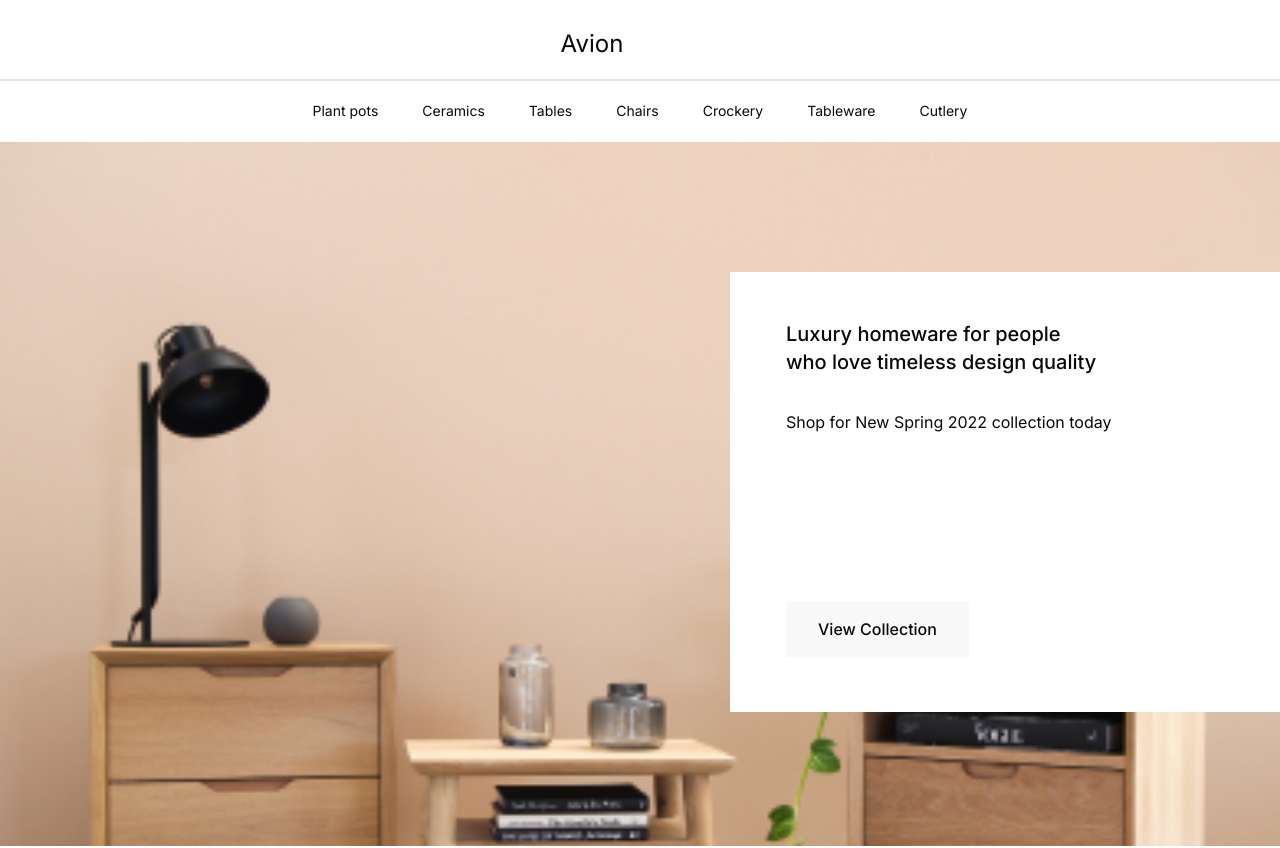
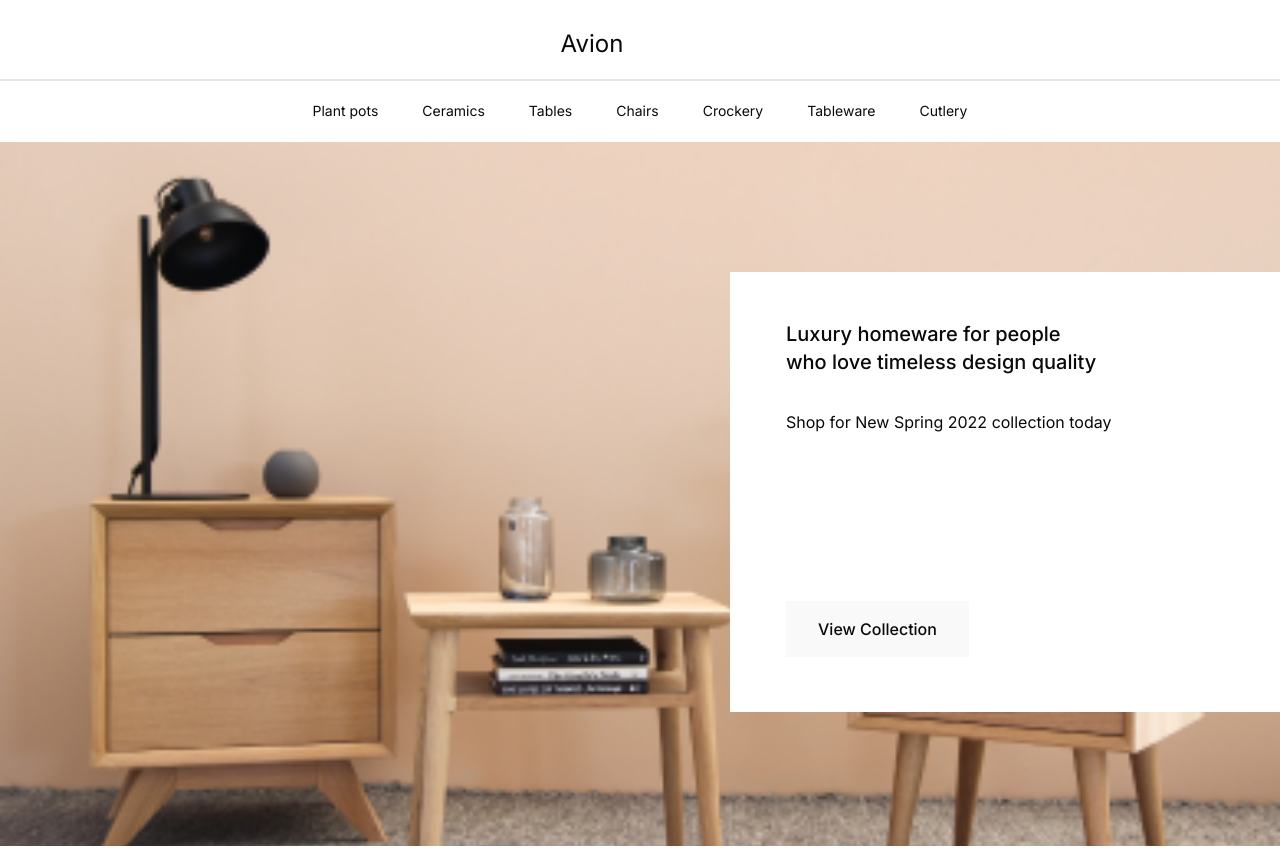
Before and after one commit to MaryamAnsari123/m4m-ecommerce-ui-ux-Hackathon, a Next.js app: page / in a window 1280 px wide. Shown: the top 848 px of the page. Built offline with nearby package versions, Linux system fonts and the light colour scheme.

Commit message:
Update Hero.tsx

```diff
--- a/app/Components/Hero.tsx
+++ b/app/Components/Hero.tsx
@@ -3,7 +3,7 @@ import React from 'react'
 const Hero = () => {
   return (
     <div className='justify-items-center'>
-      <div className="relative w-full h-[704px] mt-[10px] bg-cover bg-[url('/image/herobg.png')]">
+      <div className="relative w-full h-[704px] mt-[10px] bg-cover bg-center  opacity-100 bg-[url('/image/herobg.png')]">
 
          {/* White div */}
         <div className=' flex-col justify-center items-center gap-[70px]
```
